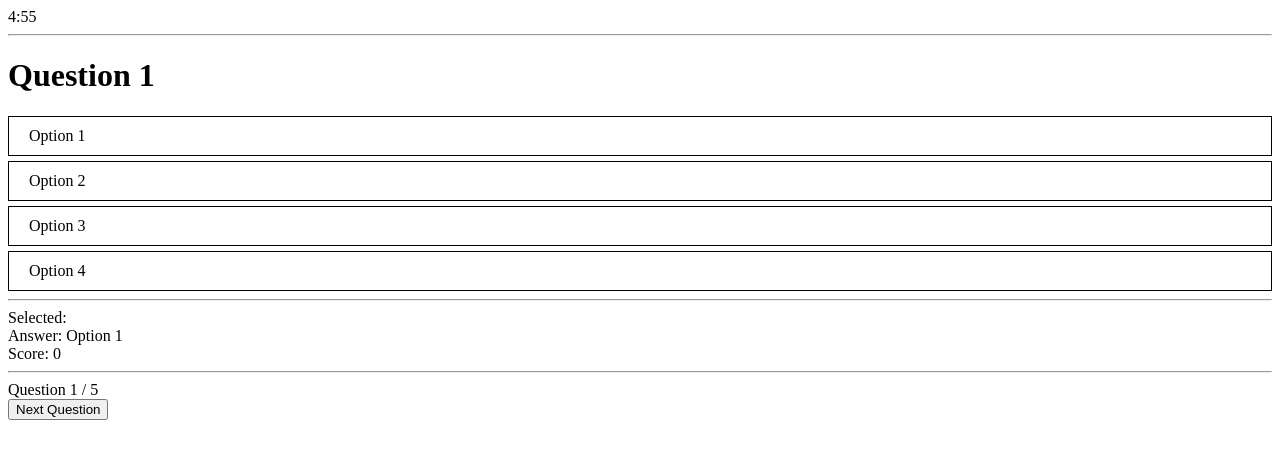
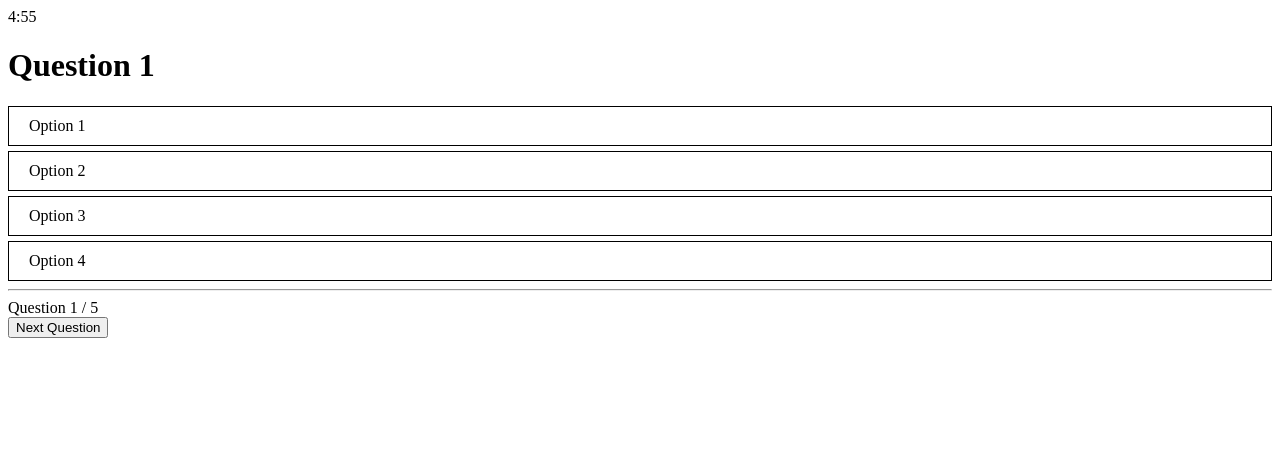
Before and after one commit to cstodor/QuizApp, an Angular app: page /quiz in a window 1280 px wide. Shown: the top 458 px of the page. Built offline with nearby package versions, Linux system fonts and the light colour scheme.

Commit message:
Removed Solutions and Score Counter

```diff
--- a/src/app/components/quiz/questions-answers/questions-answers.component.html
+++ b/src/app/components/quiz/questions-answers/questions-answers.component.html
@@ -1,11 +1,6 @@
-<hr>
 <div *ngFor="let quiz of _quiz | slice:(questionIndex-1):questionIndex">
   <h1>{{ quiz.question }}</h1>
   <div [class]="'option option-' + i" *ngFor="let option of quiz.options; let i = index" (click)="selected(elem)" #elem>{{ option }}</div>
-  <hr>
-  <div>Selected: {{ selectedOptions }}</div>
-  <div>Answer: {{ quiz.answer }}</div>
-  <div>Score: {{ quizScore }}</div>
   <hr>
  <div>Question {{ questionIndex }} / {{ _quiz.length }}</div>
 </div>
```
